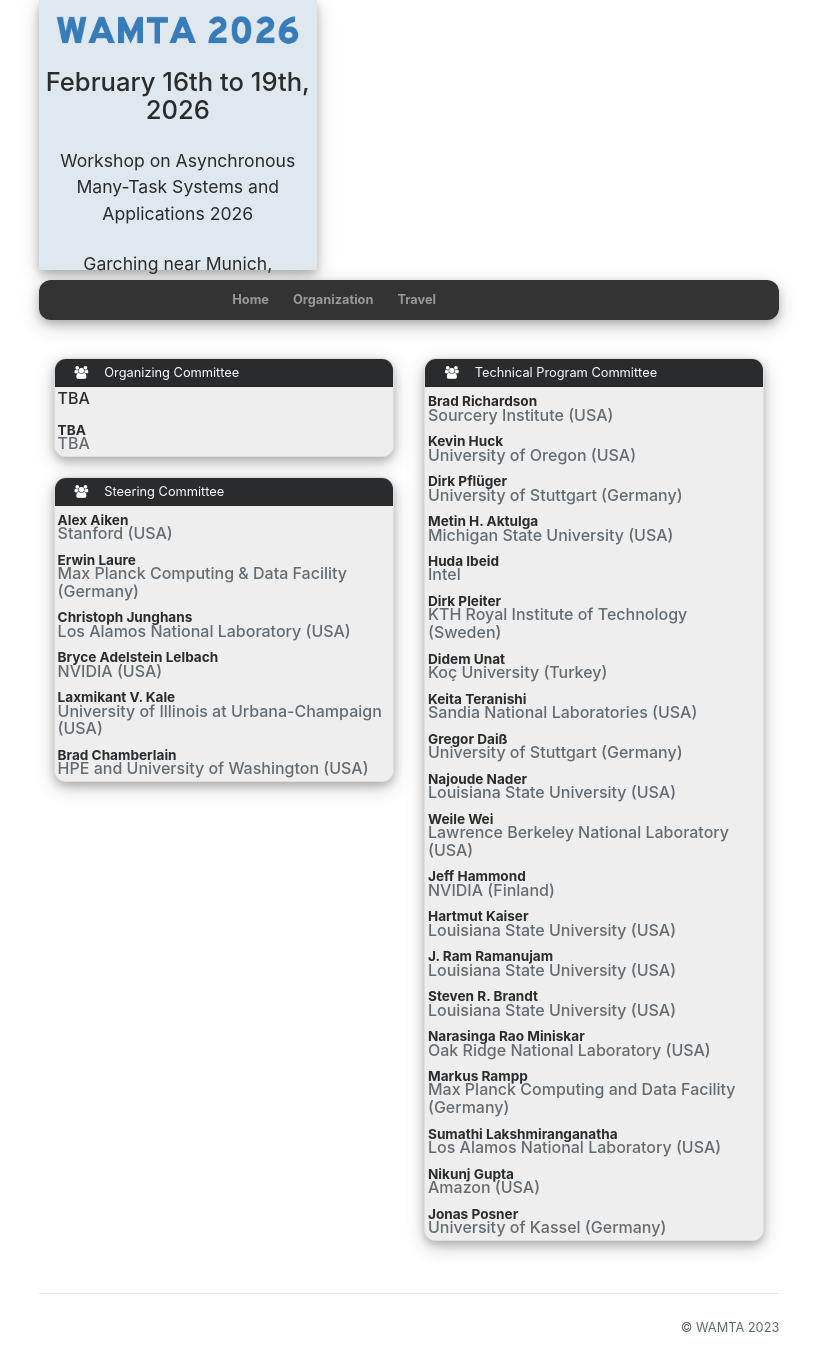
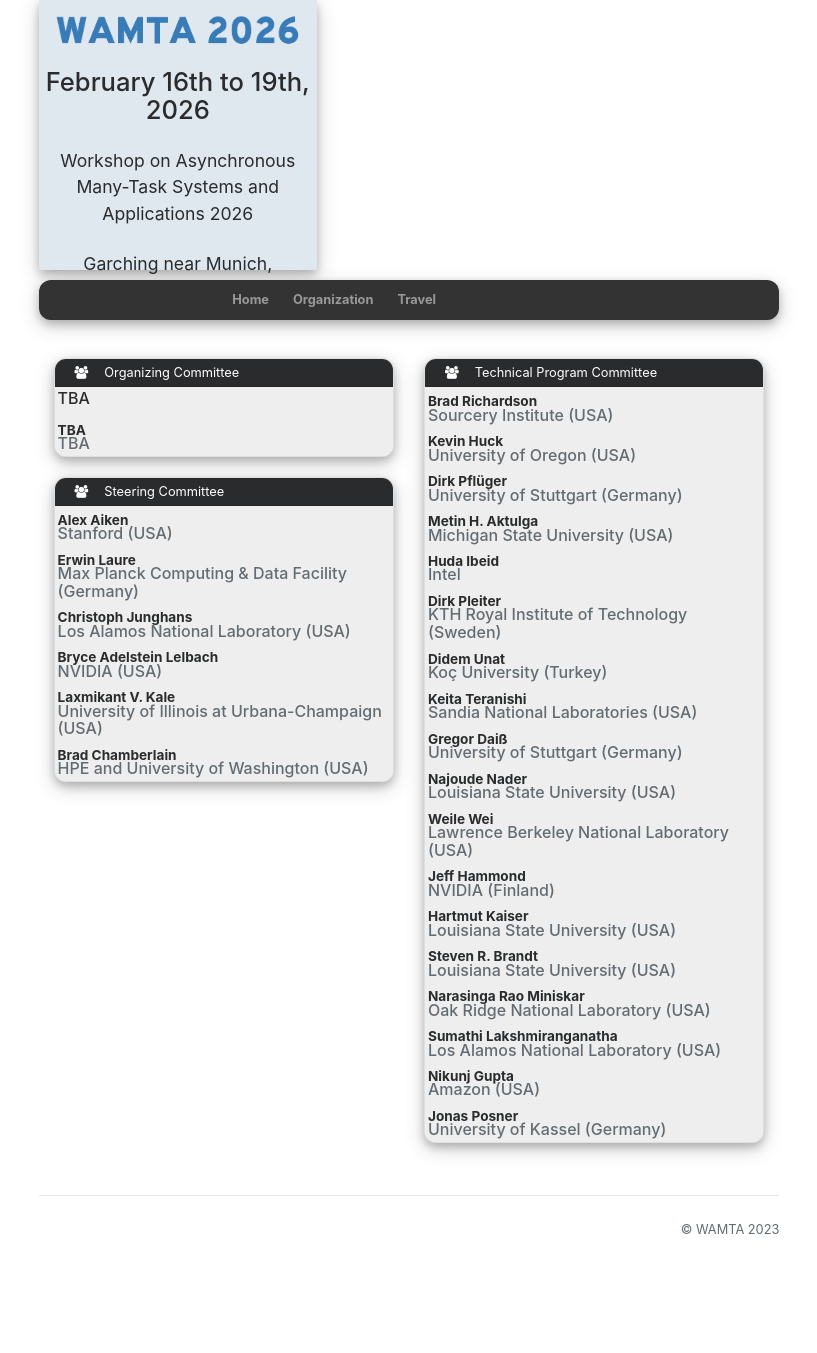
Before and after one commit to wamta26/WAMTA26.github.io, a Jekyll site: the page built from committees.html, in a window 1280 px wide. Shown: the whole page, without its empty margins (231-1048 px from the left). Built offline with Jekyll 4.4.1, drawn with Linux system fonts in a browser that asks for light colours; nearby versions of some CDN libraries; after the commit the page ends 1255 px from its top, so only the background shows below that.

Commit message:
Update PC

```diff
--- a/_data/conference.yml
+++ b/_data/conference.yml
@@ -150,17 +150,11 @@
   - name: Hartmut Kaiser
     org: Louisiana State University (USA)
     homepage:
-  - name: J. Ram Ramanujam
-    org: Louisiana State University (USA)
-    homepage:
   - name: Steven R. Brandt
     org: Louisiana State University (USA)
     homepage:
   - name: Narasinga Rao Miniskar
     org: Oak Ridge National Laboratory (USA)
-    homepage:
-  - name: Markus Rampp
-    org: Max Planck Computing and Data Facility (Germany)
     homepage:
   - name: Sumathi Lakshmiranganatha
     org: Los Alamos National Laboratory (USA)
```
